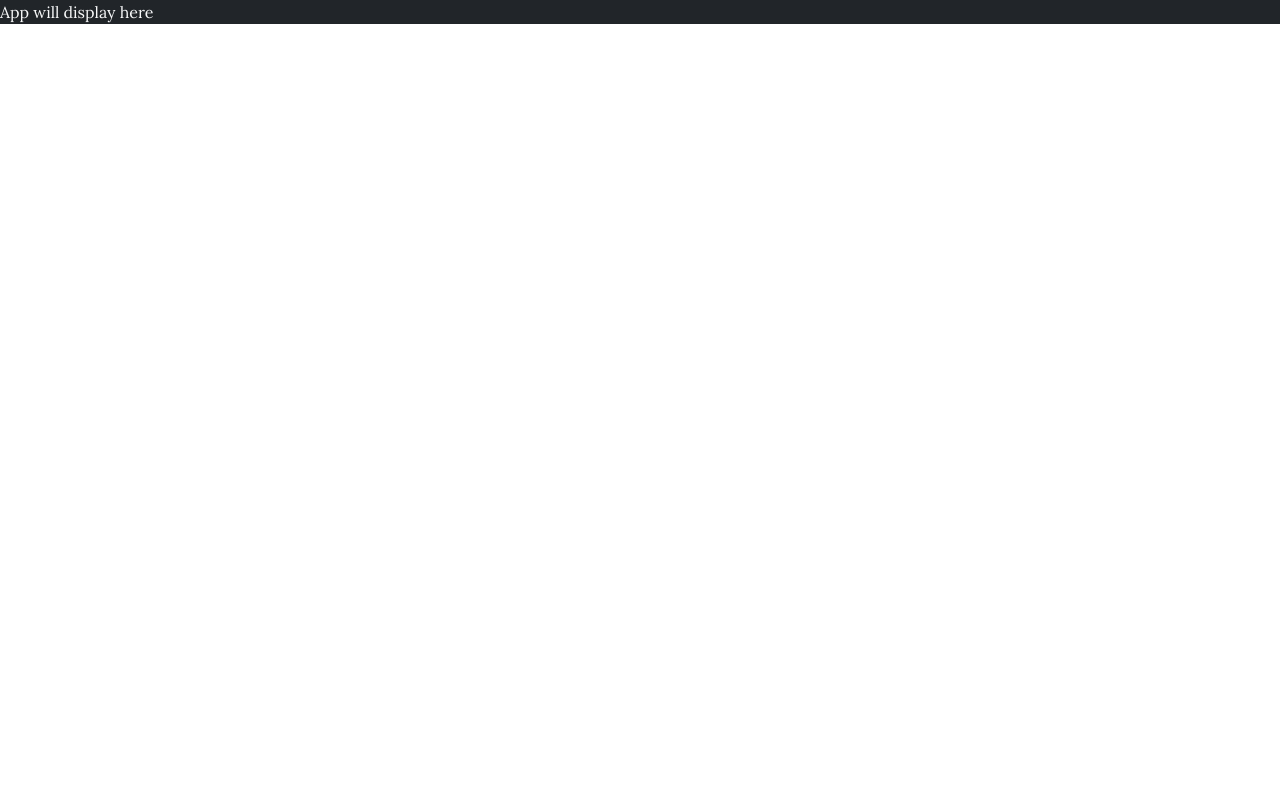
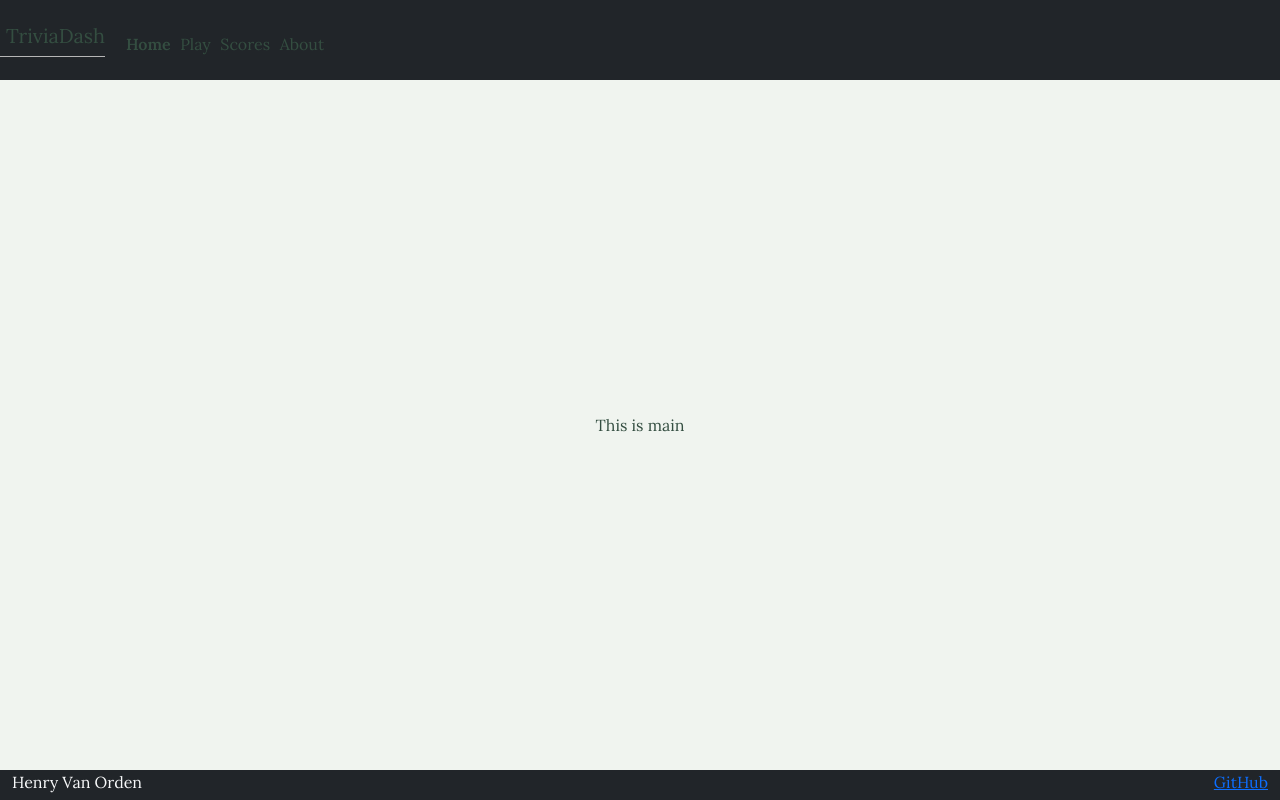
Before and after one commit to henryvanorden-crypto/startup, a React (Vite) app: page / in a window 1280 px wide. Built offline with nearby package versions, Linux system fonts and the light colour scheme.

Commit message:
creating jsx header, footer, and main placeholders

```diff
--- a/src/app.jsx
+++ b/src/app.jsx
@@ -3,5 +3,28 @@ import 'bootstrap/dist/css/bootstrap.min.css';
 import './app.css';
 
 export default function App() {
-  return <div className="body bg-dark text-light">App will display here</div>;
+  return <div className="body bg-dark text-light">
+    <header className="container-fluid">
+      <nav className="navbar fixed-top">
+        <a className="navbar-brand" href="index.html">TriviaDash</a>
+        <menu className="navbar-nav">
+          <li className="nav-item"><a href="index.html" className="nav-link active">Home</a></li>
+          <li className="nav-item"><a href="play.html" className="nav-link">Play</a></li>
+          <li className="nav-item"><a href="scores.html" className="nav-link">Scores</a></li>
+          <li className="nav-item"><a href="about.html" className="nav-link">About</a></li>
+        </menu>
+      </nav>
+    </header>
+
+    <main className="container-fluid back-light text-center">
+      This is main
+    </main>
+
+    <footer>
+      <div className="container-fluid">
+        <span className="text-reset">Henry Van Orden</span>
+        <a href="https://github.com/henryvanorden-crypto/startup">GitHub</a>
+      </div>
+    </footer>
+    </div>;
 }
```
Also changed, not shown: src/about/about.jsx (added, +9 -0 lines), src/login/login.jsx (added, +9 -0 lines), src/play/play.jsx (added, +9 -0 lines), src/scores/scores.jsx (added, +9 -0 lines).
